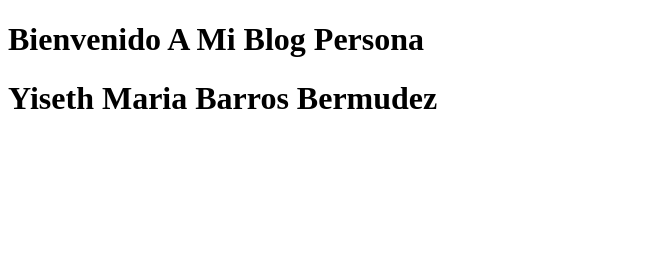
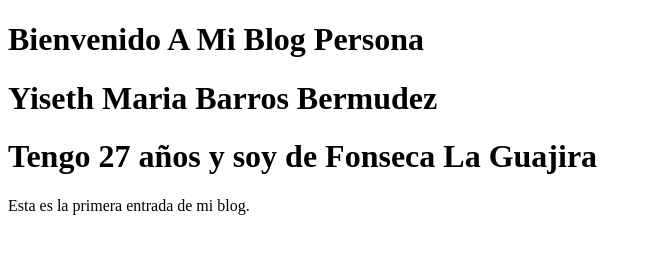
Before and after one commit to YisethBarrosB/blog_personal, a plain HTML site: page index.html in a window 1280 px wide. Shown: the whole page, without its empty margins (0-652 px from the left). Drawn offline with Linux system fonts and the light colour scheme.

Commit message:
Agregar contenido inicial al blog.

```diff
--- a/index.html
+++ b/index.html
@@ -2,10 +2,13 @@
 <html>
   <head>
     <title>Blog Personal</title>
-
+    <link rel="styleheet" type="text/css" href="styles.css"/>
+  </head>
   <body>
     <h1>Bienvenido A Mi Blog Persona<h1>
     <h1>Yiseth Maria Barros Bermudez<h1>
+    <h1>Tengo 27 años y soy de Fonseca La Guajira</h1>
+    <p>Esta es la primera entrada de mi blog.</p>
   </body>
 
 </html>
```
Lines whose indentation alone changed are shown as unchanged.
